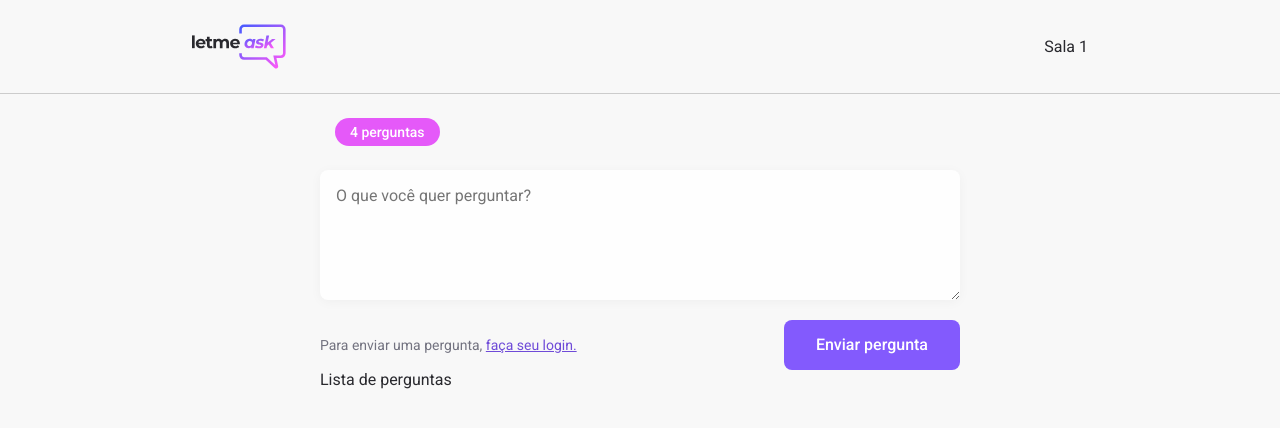
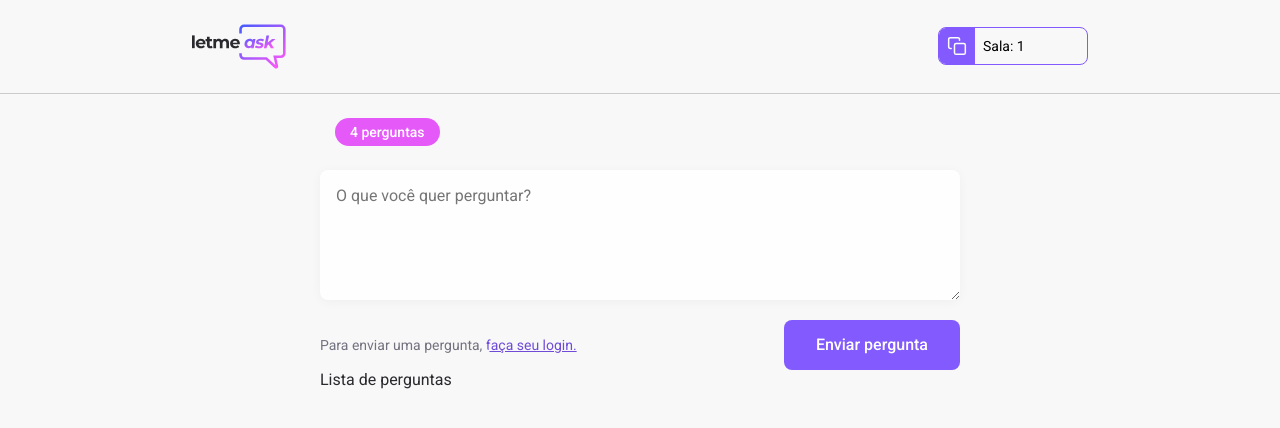
Before and after one commit to mvurban/RocketSeat-LetMeAsk, a React (Create React App) app: page /Room/1 in a window 1280 px wide. Shown: the top 428 px of the page. Built offline with nearby package versions, Linux system fonts and the light colour scheme; no server answers; the database is empty.

Commit message:
Criacao de sala ajustes

```diff
--- a/src/components/Button.tsx
+++ b/src/components/Button.tsx
@@ -1,5 +1,5 @@
 import {ButtonHTMLAttributes} from 'react'
-import '../styles/button.scss'
+import '../styles/buttonComponent.scss'
 
 type ButtonProps = ButtonHTMLAttributes<HTMLButtonElement>
 
--- a/src/components/RoomCode.tsx
+++ b/src/components/RoomCode.tsx
@@ -1,7 +1,20 @@
+
+import '../styles/roomCodeComponent.scss';
+import iconSala from '../pages/assets/images/iconSala.svg'
 
 
-export function RoomCode(){
+export function RoomCode(props :any){
+
+
+   function handleCopyRoomCodeToClipboard() {
+      navigator.clipboard.writeText(props.children)
+   }
+
+
    return(
-      <button></button>
+      <button onClick={handleCopyRoomCodeToClipboard}>
+         <img src={iconSala} alt="Icone da sala"></img>
+         <span>Sala: {props.children}</span>
+      </button>
    );
 }
--- a/src/pages/Room.tsx
+++ b/src/pages/Room.tsx
@@ -1,6 +1,7 @@
 import { FormEvent, useState } from "react";
 import { useParams } from "react-router-dom";
 import { Button } from "../components/Button";
+import { RoomCode } from "../components/RoomCode";
 import { useRoom } from "../domain/Room";
 import '../styles/room.scss';
 import logo from './assets/images/logo.svg'
@@ -29,6 +30,12 @@ export function Room(){
          if (room){
             setRoomName(room?.title)
          }
+         else{
+            throw new Error('Sala não encontrada')
+            //setRoomName('Qualquer coisa')
+            //alert('Sala não encontrada. Vou colocar um nome qq pra vc visualizar ok.')
+            //return false;
+         }
       } catch (error) {
          alert(error)
       }
@@ -43,7 +50,7 @@ export function Room(){
       <div className="page-container">
          <header>
             <img src={logo} alt="logo"></img>
-            <span>Sala {idRoom}</span>
+            <RoomCode>{idRoom}</RoomCode>
          </header>
          <main>
             <div className="room-title">
--- a/src/styles/room.scss
+++ b/src/styles/room.scss
@@ -53,7 +53,7 @@
          display: flex;
          justify-content: space-between;
          align-items: center;
-         padding-top: 16px;
+         margin-top: 16px;
 
          span{
             font-size: 14px;
@@ -66,6 +66,7 @@
                color: #6F4BD8;
                text-decoration: underline;
                cursor: pointer;
+               display: inline-flex;
             }
          }
       }
--- /dev/null
+++ b/src/styles/roomCodeComponent.scss
@@ -0,0 +1,21 @@
+button {
+   display: flex;
+   align-items: center;
+   min-width: 150px;
+   border: 1px solid #835AFD;
+   border-radius: 8px;
+   background-color: transparent ;
+   overflow: hidden;
+   cursor: pointer;
+
+   img{
+      padding: 8px;
+      background-color: #835AFD ;
+   }
+
+   span{
+      padding: 8px;
+      font-family: 'Roboto', sans-serif;
+      font-size: 14px;
+   }
+}
```
Also changed, not shown: src/pages/assets/images/iconSala.svg (added), src/styles/buttonComponent.scss (renamed from src/styles/button.scss).
